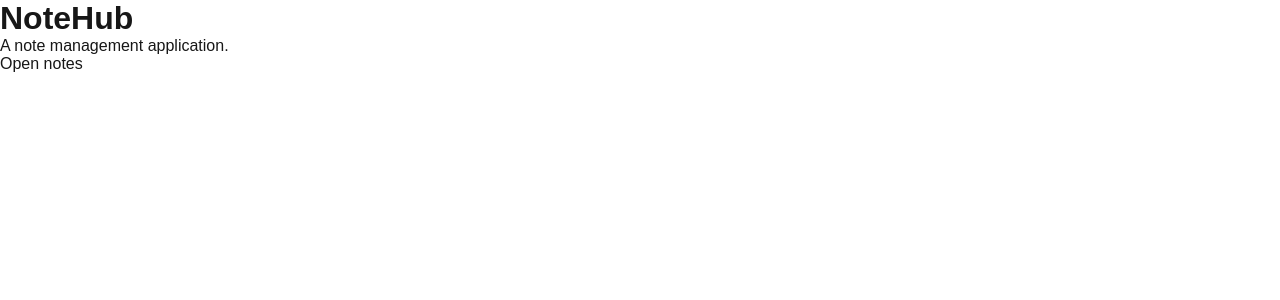
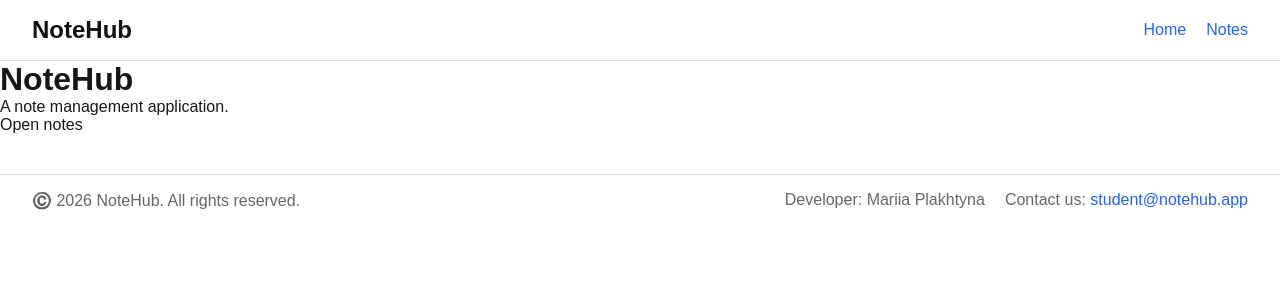
Before and after one commit to mariiaplakhtyna/09-auth, a Next.js app: page / in a window 1280 px wide. Shown: the top 300 px of the page. Built offline with nearby package versions, Linux system fonts and the light colour scheme.

Commit message:
add header and footer

```diff
--- a/app/layout.tsx
+++ b/app/layout.tsx
@@ -1,3 +1,5 @@
+import Header from "@/components/Header/Header";
+import Footer from "@/components/Footer/Footer";
 import TanStackProvider from '../components/TanStackProvider/TanStackProvider';
 import type { Metadata } from "next";
 import { Geist, Geist_Mono } from "next/font/google";
@@ -27,7 +29,9 @@ export default function RootLayout({
     <html lang="en" className={`${geistSans.variable} ${geistMono.variable}`}>
      <body>
   <TanStackProvider>
+    <Header />
     {children}
+    <Footer />
   </TanStackProvider>
 </body>
     </html>
--- /dev/null
+++ b/components/Footer/Footer.module.css
@@ -0,0 +1,21 @@
+.footer {
+  padding: 16px 32px;
+  border-top: 1px solid #ddd;
+  margin-top: 40px;
+}
+
+.content {
+  display: flex;
+  justify-content: space-between;
+  gap: 20px;
+  color: #666;
+}
+
+.wrap {
+  display: flex;
+  gap: 20px;
+}
+
+.wrap a {
+  color: #2563eb;
+}
--- /dev/null
+++ b/components/Footer/Footer.tsx
@@ -0,0 +1,18 @@
+import css from "./Footer.module.css";
+
+export default function Footer() {
+  return (
+    <footer className={css.footer}>
+      <div className={css.content}>
+        <p>©️ {new Date().getFullYear()} NoteHub. All rights reserved.</p>
+        <div className={css.wrap}>
+          <p>Developer: Mariia Plakhtyna</p>
+          <p>
+            Contact us:{" "}
+            <a href="mailto:student@notehub.app">student@notehub.app</a>
+          </p>
+        </div>
+      </div>
+    </footer>
+  );
+}
--- /dev/null
+++ b/components/Header/Header.module.css
@@ -0,0 +1,27 @@
+.header {
+  display: flex;
+  justify-content: space-between;
+  align-items: center;
+  padding: 16px 32px;
+  border-bottom: 1px solid #ddd;
+}
+
+.logo {
+  font-size: 24px;
+  font-weight: 700;
+  text-decoration: none;
+  color: #111;
+}
+
+.navigation {
+  display: flex;
+  gap: 20px;
+  list-style: none;
+  margin: 0;
+  padding: 0;
+}
+
+.navigation a {
+  text-decoration: none;
+  color: #2563eb;
+}
--- /dev/null
+++ b/components/Header/Header.tsx
@@ -0,0 +1,22 @@
+import Link from "next/link";
+import css from "./Header.module.css";
+
+export default function Header() {
+  return (
+    <header className={css.header}>
+      <Link href="/" aria-label="Home" className={css.logo}>
+        NoteHub
+      </Link>
+      <nav aria-label="Main Navigation">
+        <ul className={css.navigation}>
+          <li>
+            <Link href="/">Home</Link>
+          </li>
+          <li>
+            <Link href="/notes">Notes</Link>
+          </li>
+        </ul>
+      </nav>
+    </header>
+  );
+}
```
